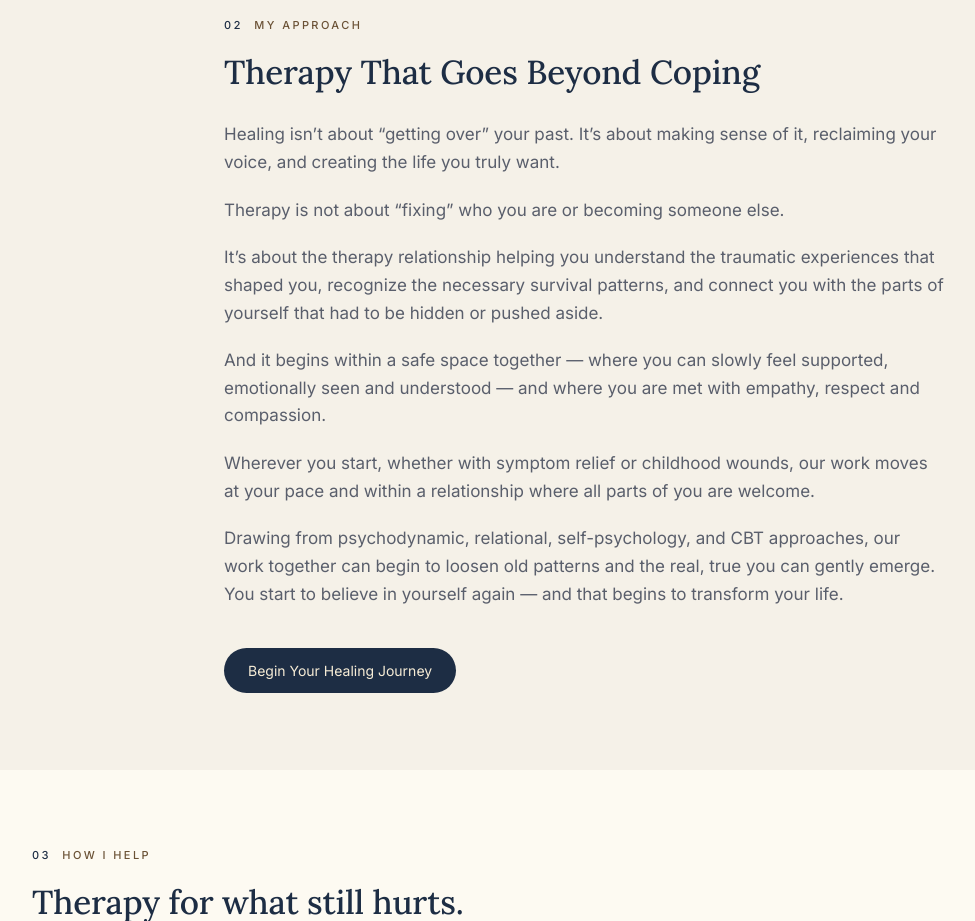
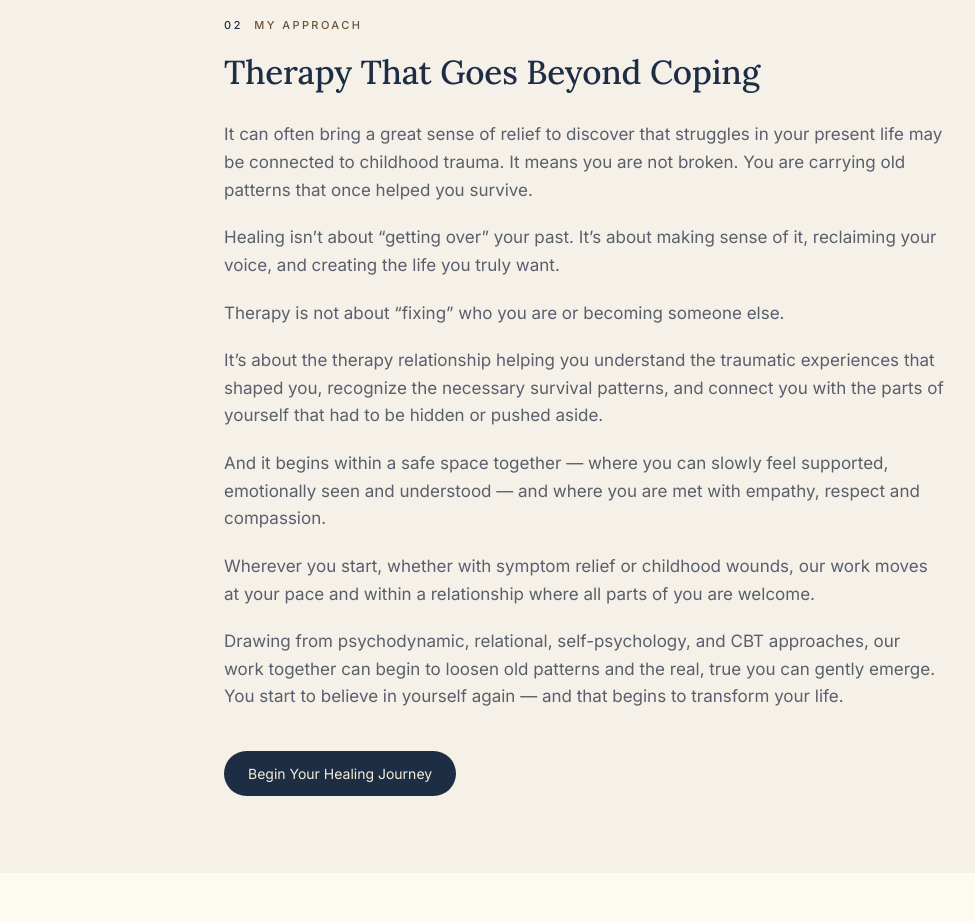
Before and after one commit to losmanzanos/leslie, a plain HTML site: page index.html in a window 1280 px wide. Shown: the part 1600-2521 px from the top of the page, without its empty margins (56-1031 px from the left). Drawn offline with nearby package versions, Linux system fonts and the light colour scheme; a web font is replaced by a local one.

Commit message:
Add Leslie's opener about relief and survival patterns to Therapy That Goes Beyond Coping

```diff
--- a/index.html
+++ b/index.html
@@ -269,6 +269,9 @@
 
         <div class="mt-7 space-y-5 leading-relaxed" style="color: var(--ink-2); font-size: 1.0625rem;">
           <p>
+            It can often bring a great sense of relief to discover that struggles in your present life may be connected to childhood trauma. It means you are not broken. You are carrying old patterns that once helped you survive.
+          </p>
+          <p>
             Healing isn&rsquo;t about &ldquo;getting over&rdquo; your past. It&rsquo;s about making sense of it, reclaiming your voice, and creating the life you truly want.
           </p>
           <p>
```
